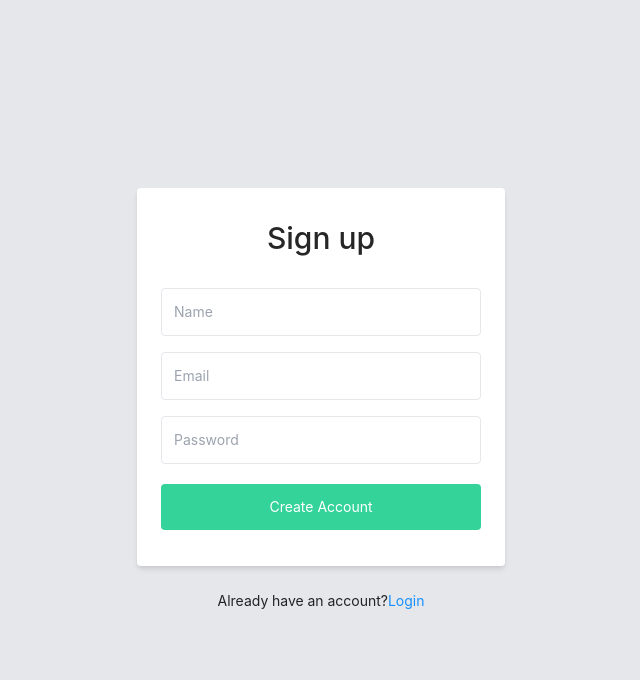
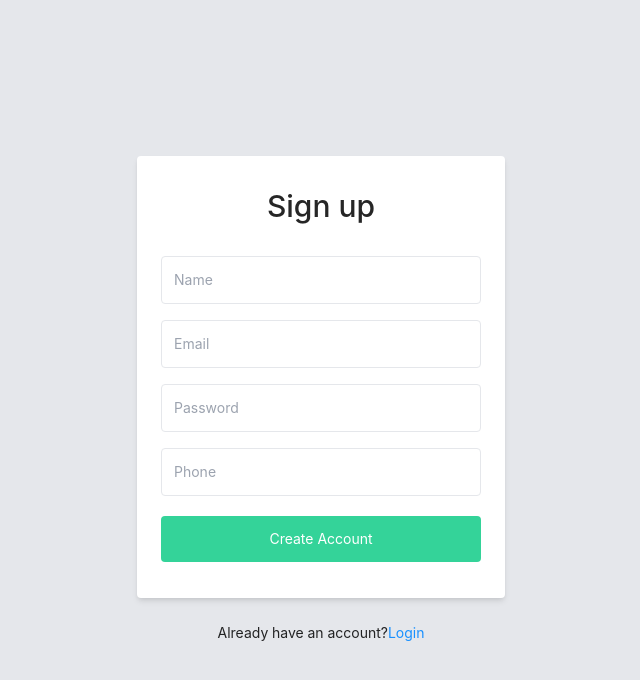
Before and after one commit to Cube-Maker/Bipony-Client, a Next.js app: page /signUp in a window 1280 px wide. Shown: the top 680 px of the page, without its empty margins (319-959 px from the left). Built offline with nearby package versions, Linux system fonts and the light colour scheme.

Commit message:
Login & Sign Up integration is done

```diff
--- a/package.json
+++ b/package.json
@@ -16,13 +16,16 @@
     "@fortawesome/free-solid-svg-icons": "^5.15.4",
     "@fortawesome/react-fontawesome": "^0.1.15",
     "antd": "^4.16.13",
+    "axios": "^0.22.0",
     "firebase": "^9.0.2",
     "force": "0.0.3",
     "js-cookie": "^3.0.1",
     "jsonwebtoken": "^8.5.1",
     "next": "11.1.2",
+    "nextjs-toast": "^1.0.4",
     "react": "17.0.2",
     "react-dom": "17.0.2",
+    "react-hook-form": "^7.17.0",
     "react-toastify": "^8.0.3"
   },
   "devDependencies": {
--- a/pages/login.js
+++ b/pages/login.js
@@ -1,30 +1,85 @@
 import Link from "next/link";
+import { useRouter } from 'next/router';
+import { useForm } from 'react-hook-form';
 const login = () => {
+    const { register, handleSubmit, errors, reset } = useForm();
+    const router = useRouter();
+    function onSubmitForm(values) {
+        reset();
+        console.log(values)
+        fetch("https://morning-castle-44437.herokuapp.com/api/signin", {
+        method: "POST",
+        headers: {
+          "content-type": "application/json",
+        },
+        body: JSON.stringify(values),
+
+      })
+        .then((res) => res.json())
+        .then((data) => {
+        //   router.push("/signIn");
+          console.log(data);
+        })
+        .catch((err) => console.log(err));
+    }
   return (
    <section className="bg-gray-200">
       <div className="bg-grey-lighter min-h-screen flex flex-col">
             <div className="container max-w-sm mx-auto flex-1 flex flex-col items-center justify-center px-2">
                 <div className="bg-white px-6 py-8 rounded shadow-md text-black w-full">
                     <h1 className="mb-8 text-3xl text-center">Login</h1>
+                    <form onSubmit={handleSubmit(onSubmitForm)}>
                         <input
-                        type="text"
+                            type="email"
                             className="block border border-grey-light w-full p-3 rounded mb-4"
                             name="email"
-                        placeholder="Email" />
+                            placeholder="Email"
+                            {...register('email',{
+                                required: {
+                                    value: true,
+                                    message: 'You must enter your email address',
+                            },
+                            minLength: {
+                                value: 8,
+                                message: 'This is not long enough to be an email',
+                              },
+                              maxLength: {
+                                value: 120,
+                                message: 'This is too long',
+                              },
+                              pattern: {
+                                value: /^[A-Z0-9._%+-]+@[A-Z0-9.-]+\.[A-Z]{2,}$/i,
+                                message: 'This needs to be a valid email address',
+                              },
+                        })} />
 
                         <input
                             type="password"
                             className="block border border-grey-light w-full p-3 rounded mb-4"
                             name="password"
-                        placeholder="Password" />
+                            placeholder="Password"
+                            {...register('password',{
+                                required: {
+                                    value: true,
+                                    message: 'You must enter your email address',
+                            },
+                            minLength: {
+                                value: 6,
+                                message: 'This is not long enough to a Strong Password',
+                              },
+                              maxLength: {
+                                value: 32,
+                                message: 'This is too long',
+                              },
+                        })}/>
                         <button
                             type="submit"
                             className="w-full text-center py-3 rounded bg-green-400 text-white hover:bg-green-dark focus:outline-none my-1"
-                    >Login</button>
-
+                        >Log In</button>
+                    </form>
                 </div>
                 <div className="text-grey-dark mt-6">
-                    Do not have an account?
+                    Don't  have an account?
                   <Link className="ms-2" href="/signUp">
                       <a>Sign Up</a>
                   </Link>
--- a/pages/signUp.js
+++ b/pages/signUp.js
@@ -1,33 +1,119 @@
 import Link from "next/link";
+import { useRouter } from 'next/router';
+import { useForm } from 'react-hook-form';
 const signUp = () => {
+    const { register, handleSubmit, errors, reset } = useForm();
+    const router = useRouter();
+
+    function onSubmitForm(values) {
+        // reset();
+        console.log(values)
+        fetch("https://morning-castle-44437.herokuapp.com/api/signup", {
+        method: "POST",
+        headers: {
+          "content-type": "application/json",
+        },
+        body: JSON.stringify(values),
+
+      })
+        .then((res) => res.json())
+        .then((data) => {
+            reset();
+            router.push("/login");
+          console.log(data);
+        })
+        .catch((err) => console.log(err));
+    }
   return (
    <section className="bg-gray-200">
       <div className="bg-grey-lighter min-h-screen flex flex-col">
             <div className="container max-w-sm mx-auto flex-1 flex flex-col items-center justify-center px-2">
                 <div className="bg-white px-6 py-8 rounded shadow-md text-black w-full">
                     <h1 className="mb-8 text-3xl text-center">Sign up</h1>
+                    <form onSubmit={handleSubmit(onSubmitForm)}>
                         <input
                             type="text"
                             className="block border border-grey-light w-full p-3 rounded mb-4"
-                        name="name"
-                        placeholder="Name" />
-
+                            name="fullName"
+                            placeholder="Name"
+                            {...register('fullName',{
+                                    required: {
+                                    value: true,
+                                    message: 'You must enter your name',
+                                },
+                            })}
+                        />
+                        <span className="text-red-400 text-sm py-2">
+                            {errors?.fullName?.message}
+                        </span>
                         <input
-                        type="text"
+                            type="email"
                             className="block border border-grey-light w-full p-3 rounded mb-4"
                             name="email"
-                        placeholder="Email" />
+                            placeholder="Email"
+                            {...register('email',{
+                                required: {
+                                    value: true,
+                                    message: 'You must enter your email address',
+                            },
+                            minLength: {
+                                value: 8,
+                                message: 'This is not long enough to be an email',
+                              },
+                              maxLength: {
+                                value: 120,
+                                message: 'This is too long',
+                              },
+                              pattern: {
+                                value: /^[A-Z0-9._%+-]+@[A-Z0-9.-]+\.[A-Z]{2,}$/i,
+                                message: 'This needs to be a valid email address',
+                              },
+                        })} />
 
                         <input
                             type="password"
                             className="block border border-grey-light w-full p-3 rounded mb-4"
                             name="password"
-                        placeholder="Password" />
+                            placeholder="Password"
+                            {...register('password',{
+                                required: {
+                                    value: true,
+                                    message: 'You must enter your email address',
+                            },
+                            minLength: {
+                                value: 6,
+                                message: 'This is not long enough to a Strong Password',
+                              },
+                              maxLength: {
+                                value: 32,
+                                message: 'This is too long',
+                              },
+                        })}/>
+
+                        <input
+                            type="text"
+                            className="block border border-grey-light w-full p-3 rounded mb-4"
+                            name="phone"
+                            placeholder="Phone"
+                            {...register('phone',{
+                                required: {
+                                    value: true,
+                                    message: 'You must enter your email address',
+                            },
+                            minLength: {
+                                value: 11,
+                                message: 'This is not long enough to a Strong Password',
+                              },
+                              maxLength: {
+                                value: 13,
+                                message: 'This is too long',
+                              },
+                        })}/>
                         <button
                             type="submit"
                             className="w-full text-center py-3 rounded bg-green-400 text-white hover:bg-green-dark focus:outline-none my-1"
                         >Create Account</button>
-
+                    </form>
                 </div>
                 <div className="text-grey-dark mt-6">
                     Already have an account?
--- a/src/layout/Layout.js
+++ b/src/layout/Layout.js
@@ -1,6 +1,6 @@
 import React from "react";
+import Footer from "./Footer";
 import Header from "./Header";
-import Footer from "./Footer";
 
 export default function Layout({ children }) {
   return (
```
Also changed, not shown: 1 other file (tests, documents, lock files or other folders). Lines whose indentation alone changed are shown as unchanged.
